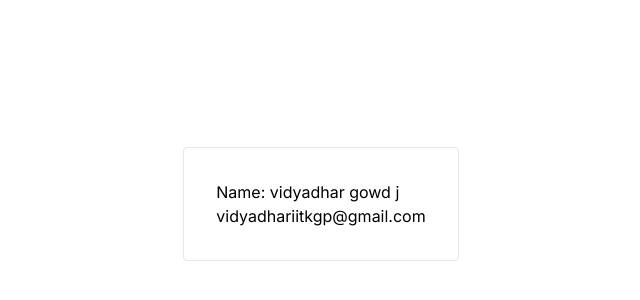
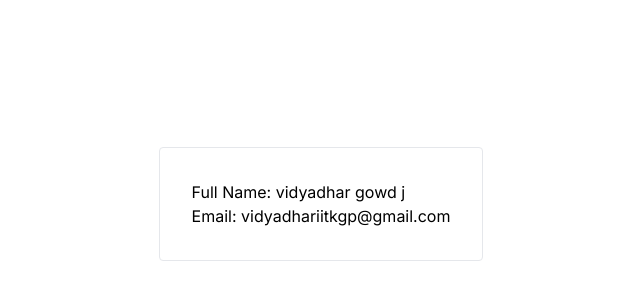
Before and after one commit to vidyadhar03/nextdemo, a Next.js app: page / in a window 1280 px wide. Shown: the part 196-496 px from the top of the page, without its empty margins (319-959 px from the left). Built offline with nearby package versions, Linux system fonts and the light colour scheme.

Commit message:
next demo

```diff
--- a/app/page.tsx
+++ b/app/page.tsx
@@ -17,10 +17,10 @@ export default async function Home() {
         <div className="flex justify-center">
             <div className="border p-8 rounded">
                 <div>
-                    Name: {userData?.name}
+                    Full Name: {userData?.name}
                 </div>
 
-                {userData?.email}
+                Email: {userData?.email}
             </div>
         </div>
     </div>
```
Also changed, not shown: 1 other file (tests, documents, lock files or other folders).
